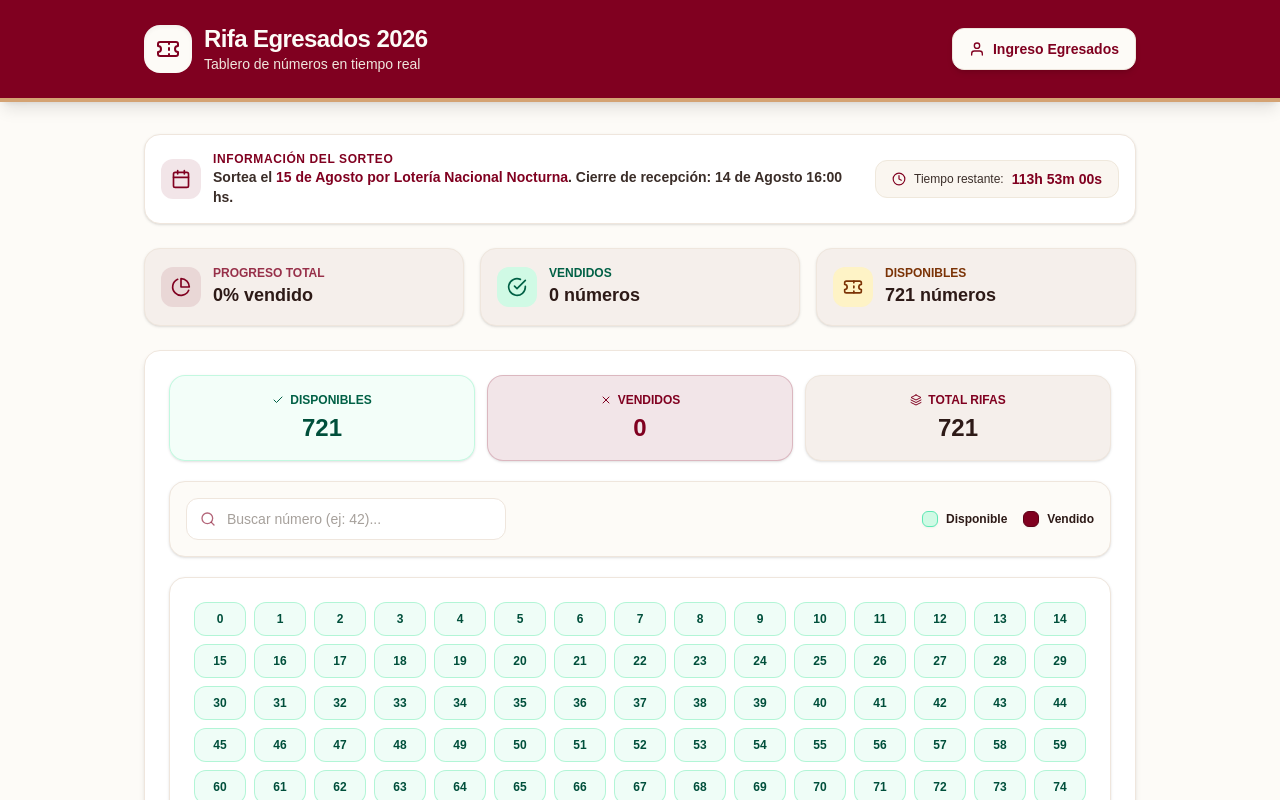
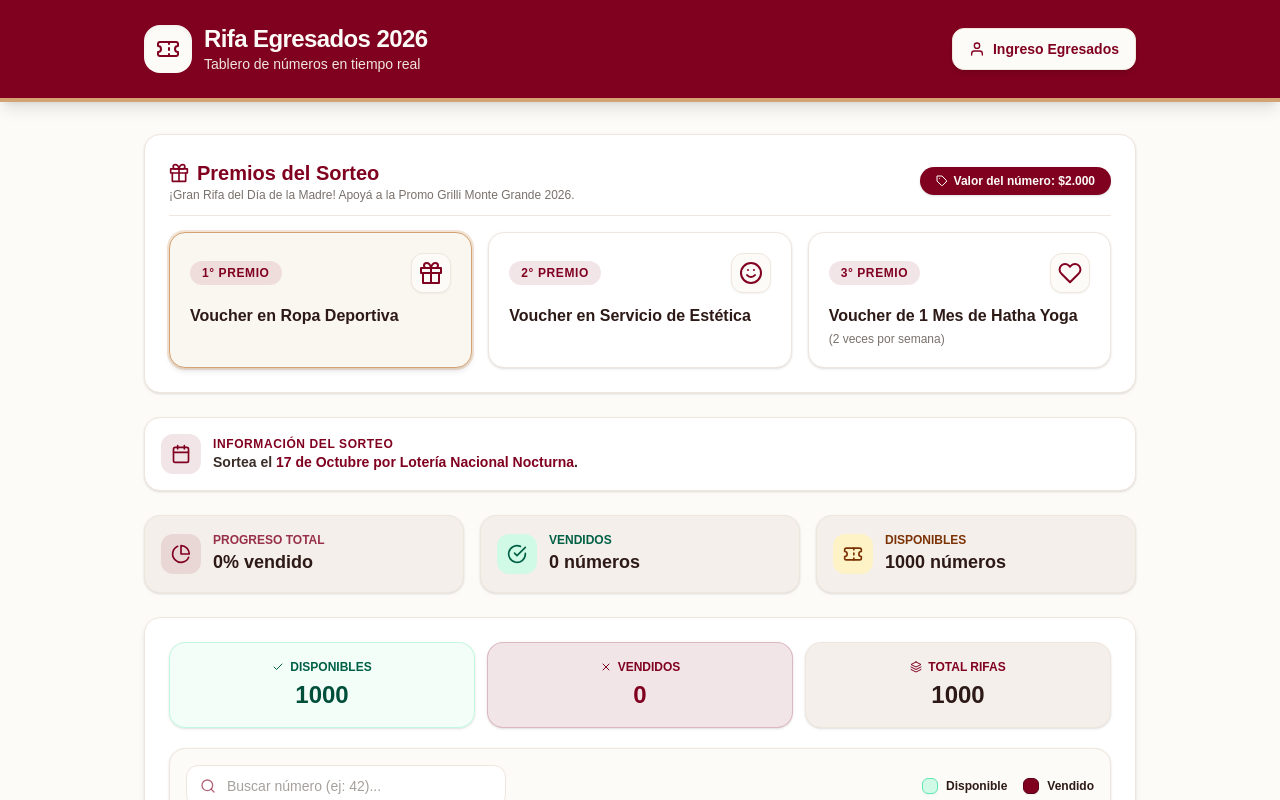
Before and after one commit to Ash19-88/raffle-manager, a Next.js app: page / in a window 1280 px wide. Shown: the top 800 px of the page. Built offline with nearby package versions, Linux system fonts and the light colour scheme; no server answers; the database is empty.

Commit message:
feat: add prizes section and update total tickets to 1000 and logic connected to it

```diff
--- a/src/app/api/rifas/vender/route.ts
+++ b/src/app/api/rifas/vender/route.ts
@@ -4,8 +4,8 @@ import { getSession } from '@/lib/auth';
 
 export async function POST(req: Request) {
   try {
-    // ----------------------------------------------------
-    // VALIDACIÓN DE HORA LÍMITE (HOY 16:00 HS ARGENTINA)
+    /* ----------------------------------------------------
+    // VALIDACIÓN DE HORA LÍMITE (DESACTIVADA PARA ESTA RIFA)
     // ----------------------------------------------------
     const FECHA_LIMITE = new Date('2026-08-14T19:00:00-03:00');
     if (new Date() >= FECHA_LIMITE) {
@@ -14,6 +14,7 @@ export async function POST(req: Request) {
         { status: 400 }
       );
     }
+      ---------------------------------------------------- */
     // 1. Verificación de Autenticación
     const session = await getSession();
     if (!session) {
--- a/src/app/my-panel/page.tsx
+++ b/src/app/my-panel/page.tsx
@@ -11,8 +11,8 @@ import {
   FiLoader,
   FiCalendar,
   FiFileText,
-  FiClock,
-  FiLock,
+  //FiClock,
+  //FiLock,
   FiCheckCircle,
 } from "react-icons/fi";
 import { LuTicket } from "react-icons/lu";
@@ -41,7 +41,7 @@ export default function MiPanelPage() {
   const [loading, setLoading] = useState(true);
   const [modalOpen, setModalOpen] = useState(false);
 
-  // --- LOGICA DE COUNTDOWN Y CIERRE (HOY 16:00 HS ARGENTINA) ---
+  /* --- LOGICA DE COUNTDOWN Y CIERRE (DESACTIVADA PARA ESTA RIFA) ---
   const [timeLeft, setTimeLeft] = useState<{
     hours: number;
     minutes: number;
@@ -72,7 +72,7 @@ export default function MiPanelPage() {
     const timer = setInterval(checkTime, 1000);
     return () => clearInterval(timer);
   }, []);
-  // -------------------------------------------------------------
+  ----------------------------------------------------------------- */
 
   const refrescarVentas = async () => {
     try {
@@ -145,8 +145,8 @@ export default function MiPanelPage() {
   // 1. Calculamos si completó todos sus números
   const completoTodosLosNumeros = totalVendidos >= totalAsignados;
 
-  // 2. Definimos si el botón debe estar deshabilitado
-  const botonDeshabilitado = isClosed || completoTodosLosNumeros;
+  // 2. Definimos si el botón debe estar deshabilitado (solo por rango completo)
+  const botonDeshabilitado = completoTodosLosNumeros;
 
   return (
     <main className="min-h-screen bg-[#FDFBF7] pb-12">
@@ -194,7 +194,7 @@ export default function MiPanelPage() {
       </header>
 
       <div className="max-w-3xl mx-auto p-4 space-y-5">
-        {/* COMPONENTE COUNTDOWN / ALERTA CIERRE */}
+        {/* --- BANNER DE COUNTDOWN / ALERTA DE CIERRE DESACTIVADO ---
         {isClosed ? (
           <div className="bg-red-50 border border-red-200 text-red-800 p-4 rounded-2xl flex items-center justify-center gap-2 text-sm font-bold shadow-sm">
             <FiLock className="w-5 h-5 text-red-700 shrink-0" />
@@ -218,6 +218,7 @@ export default function MiPanelPage() {
             </div>
           )
         )}
+        ------------------------------------------------------------- */}
 
         {/* Métricas */}
         <div className="grid grid-cols-2 gap-3">
@@ -239,7 +240,7 @@ export default function MiPanelPage() {
           </div>
         </div>
 
-        {/* Botón Acción Principal (Se deshabilita a las 19 hs) */}
+        {/* Botón Acción Principal */}
         <button
           onClick={() => setModalOpen(true)}
           disabled={botonDeshabilitado}
@@ -249,15 +250,10 @@ export default function MiPanelPage() {
               : "bg-[#800020] hover:bg-[#6B1124] active:scale-[0.99] text-[#FFFDF9] shadow-[#800020]/20 cursor-pointer"
           }`}
         >
-          {isClosed ? (
-            <>
-              <FiLock className="w-5 h-5" />
-              <span>Carga Cerrada (19:00 hs)</span>
-            </>
-          ) : completoTodosLosNumeros ? (
+          {completoTodosLosNumeros ? (
             <>
               <FiCheckCircle className="w-5 h-5 text-green-600" />
-              <span>¡Completaste tus 10 números! 🎉</span>
+              <span>¡Completaste tus números asignados! 🎉</span>
             </>
           ) : (
             <>
--- a/src/app/page.tsx
+++ b/src/app/page.tsx
@@ -1,19 +1,20 @@
-'use client';
+"use client";
 
-import { useState, useEffect } from 'react';
-import Link from 'next/link';
-import ChartNumbers from '@/components/ChartNumbers';
-import Footer from '@/components/Footer';
+import { useState, useEffect } from "react";
+import Link from "next/link";
+import ChartNumbers from "@/components/ChartNumbers";
+import Footer from "@/components/Footer";
 import {
   FiUser,
   FiPieChart,
   FiCheckCircle,
   FiLoader,
-  FiClock,
+  //FiClock,
   FiCalendar,
-  FiLock,
-} from 'react-icons/fi';
-import { LuTicket } from 'react-icons/lu';
+  //FiLock,
+} from "react-icons/fi";
+import { LuTicket } from "react-icons/lu";
+import AwardsSection from "@/components/AwardsSection";
 
 interface UserSession {
   nombre_completo: string;
@@ -25,13 +26,13 @@ export default function HomePage() {
   const [session, setSession] = useState<UserSession | null>(null);
   const [checkingAuth, setCheckingAuth] = useState(true);
 
-  // --- CONTADOR LÍMITE (HOY 16:00 HS ARGENTINA) ---
+  /* --- CONTADOR LÍMITE (DESACTIVADO PARA ESTA RIFA) ---
   const [timeLeft, setTimeLeft] = useState<{ hours: number; minutes: number; seconds: number } | null>(null);
   const [isClosed, setIsClosed] = useState(false);
 
   useEffect(() => {
-    // Límite de hoy a las 16:00 hs (ART / UTC-3)
-    const FECHA_LIMITE = new Date('2026-08-14T16:00:00-03:00').getTime();
+    // Límite  (ART / UTC-3)
+    const FECHA_LIMITE = new Date('2026-10-16T23:00:00-03:00').getTime();
 
     const checkTime = () => {
       const now = new Date().getTime();
@@ -52,13 +53,13 @@ export default function HomePage() {
     const timer = setInterval(checkTime, 1000);
     return () => clearInterval(timer);
   }, []);
-  // ------------------------------------------------
+  -------------------------------------------------- */
 
-  const TOTAL_NUMEROS = 721;
+  const TOTAL_NUMEROS = 1000;
 
   useEffect(() => {
     // 1. Cargar datos de la grilla pública
-    fetch('/api/rifas/publicas')
+    fetch("/api/rifas/publicas")
       .then((res) => res.json())
       .then((data) => {
         if (data.vendidos) {
@@ -69,7 +70,7 @@ export default function HomePage() {
       .finally(() => setLoading(false));
 
     // 2. Verificar si hay una sesión activa
-    fetch('/api/rifas/mis-ventas')
+    fetch("/api/rifas/mis-ventas")
       .then((res) => {
         if (res.ok) return res.json();
         return null;
@@ -85,7 +86,8 @@ export default function HomePage() {
 
   const totalVendidos = vendidos.size;
   const totalDisponibles = TOTAL_NUMEROS - totalVendidos;
-  const porcentajeVendido = Math.round((totalVendidos / TOTAL_NUMEROS) * 100) || 0;
+  const porcentajeVendido =
+    Math.round((totalVendidos / TOTAL_NUMEROS) * 100) || 0;
 
   return (
     <main className="min-h-screen bg-[#FDFBF7] text-[#2D1A17] flex flex-col">
@@ -135,7 +137,9 @@ export default function HomePage() {
 
       {/* Contenido Principal */}
       <section className="max-w-5xl mx-auto w-full px-4 py-6 sm:py-8 flex-1 flex flex-col gap-6">
-
+        <div className="bg-white p-5 sm:p-6 rounded-2xl border border-[#EFE6DD] shadow-sm">
+          <AwardsSection />
+        </div>
         {/* BANNER INFORMATIVO / COUNTDOWN */}
         <div className="bg-white border border-[#EFE6DD] rounded-2xl p-4 shadow-sm flex flex-col sm:flex-row items-center justify-between gap-3 text-center sm:text-left">
           <div className="flex items-center gap-3">
@@ -143,13 +147,20 @@ export default function HomePage() {
               <FiCalendar className="text-xl" />
             </div>
             <div>
-              <p className="text-xs font-bold text-[#800020] uppercase tracking-wider">Información del Sorteo</p>
+              <p className="text-xs font-bold text-[#800020] uppercase tracking-wider">
+                Información del Sorteo
+              </p>
               <p className="text-sm font-semibold text-[#3A2D28]">
-                Sortea el <strong className="font-bold text-[#800020]">15 de Agosto por Lotería Nacional Nocturna</strong>. Cierre de recepción: 14 de Agosto 16:00 hs.
+                Sortea el{" "}
+                <strong className="font-bold text-[#800020]">
+                  17 de Octubre por Lotería Nacional Nocturna
+                </strong>
+                .
               </p>
             </div>
           </div>
 
+          {/* --- BLOQUE COUNTDOWN DESACTIVADO ---
           {isClosed ? (
             <div className="bg-red-100 text-red-800 text-xs font-bold px-3.5 py-2 rounded-xl flex items-center gap-1.5 shrink-0">
               <FiLock className="text-sm" />
@@ -166,6 +177,7 @@ export default function HomePage() {
               </div>
             )
           )}
+           -------------------------------------- */}
         </div>
 
         {/* Banner de resumen para padres */}
@@ -175,8 +187,12 @@ export default function HomePage() {
               <FiPieChart />
             </div>
             <div>
-              <p className="text-xs font-semibold uppercase text-[#800020]/80">Progreso Total</p>
-              <p className="text-lg font-bold text-[#2D1A17]">{porcentajeVendido}% vendido</p>
+              <p className="text-xs font-semibold uppercase text-[#800020]/80">
+                Progreso Total
+              </p>
+              <p className="text-lg font-bold text-[#2D1A17]">
+                {porcentajeVendido}% vendido
+              </p>
             </div>
           </div>
 
@@ -185,8 +201,12 @@ export default function HomePage() {
               <FiCheckCircle />
             </div>
             <div>
-              <p className="text-xs font-semibold uppercase text-emerald-800">Vendidos</p>
-              <p className="text-lg font-bold text-[#2D1A17]">{totalVendidos} números</p>
+              <p className="text-xs font-semibold uppercase text-emerald-800">
+                Vendidos
+              </p>
+              <p className="text-lg font-bold text-[#2D1A17]">
+                {totalVendidos} números
+              </p>
             </div>
           </div>
 
@@ -195,8 +215,12 @@ export default function HomePage() {
               <LuTicket />
             </div>
             <div>
-              <p className="text-xs font-semibold uppercase text-amber-900">Disponibles</p>
-              <p className="text-lg font-bold text-[#2D1A17]">{totalDisponibles} números</p>
+              <p className="text-xs font-semibold uppercase text-amber-900">
+                Disponibles
+              </p>
+              <p className="text-lg font-bold text-[#2D1A17]">
+                {totalDisponibles} números
+              </p>
             </div>
           </div>
         </div>
@@ -206,10 +230,15 @@ export default function HomePage() {
           {loading ? (
             <div className="flex flex-col items-center justify-center py-16 text-[#800020]">
               <div className="w-8 h-8 border-4 border-[#800020] border-t-transparent rounded-full animate-spin mb-3"></div>
-              <p className="text-sm font-semibold">Cargando grilla de rifas...</p>
+              <p className="text-sm font-semibold">
+                Cargando grilla de rifas...
+              </p>
             </div>
           ) : (
-            <ChartNumbers numerosVendidos={vendidos} totalNumeros={TOTAL_NUMEROS} />
+            <ChartNumbers
+              numerosVendidos={vendidos}
+              totalNumeros={TOTAL_NUMEROS}
+            />
           )}
         </div>
       </section>
--- /dev/null
+++ b/src/components/AwardsSection.tsx
@@ -0,0 +1,76 @@
+import { FiGift, FiSmile, FiHeart, FiTag } from 'react-icons/fi';
+
+export default function AwardsSection() {
+  const premios = [
+    {
+      puesto: '1° Premio',
+      titulo: 'Voucher en Ropa Deportiva',
+      icono: <FiGift className="text-2xl text-[#800020]" />,
+      destacado: true,
+    },
+    {
+      puesto: '2° Premio',
+      titulo: 'Voucher en Servicio de Estética',
+      icono: <FiSmile className="text-2xl text-[#800020]" />,
+      destacado: false,
+    },
+    {
+      puesto: '3° Premio',
+      titulo: 'Voucher de 1 Mes de Hatha Yoga',
+      detalle: '2 veces por semana',
+      icono: <FiHeart className="text-2xl text-[#800020]" />,
+      destacado: false,
+    },
+  ];
+
+  return (
+    <div className="space-y-4">
+      <div className="flex flex-col sm:flex-row items-center justify-between gap-2 border-b border-[#EFE6DD] pb-3">
+        <div>
+          <h2 className="text-xl font-black text-[#800020] flex items-center gap-2">
+            <FiGift /> Premios del Sorteo
+          </h2>
+          <p className="text-xs text-stone-500 font-medium">
+            ¡Gran Rifa del Día de la Madre! Apoyá a la Promo Grilli Monte Grande 2026.
+          </p>
+        </div>
+        <div className="bg-[#800020] text-[#FDFBF7] px-4 py-1.5 rounded-full text-xs font-bold flex items-center gap-1.5 shadow-sm shrink-0">
+          <FiTag />
+          <span>Valor del número: $2.000</span>
+        </div>
+      </div>
+
+      <div className="grid grid-cols-1 md:grid-cols-3 gap-4">
+        {premios.map((premio, idx) => (
+          <div
+            key={idx}
+            className={`p-5 rounded-2xl border transition-all flex flex-col justify-between ${
+              premio.destacado
+                ? 'bg-[#FAF6F0] border-[#D4A373] shadow-md ring-2 ring-[#D4A373]/30'
+                : 'bg-white border-[#EFE6DD] shadow-sm'
+            }`}
+          >
+            <div>
+              <div className="flex items-center justify-between mb-3">
+                <span className="text-xs font-black uppercase tracking-wider bg-[#800020]/10 text-[#800020] px-3 py-1 rounded-full">
+                  {premio.puesto}
+                </span>
+                <div className="w-10 h-10 rounded-xl bg-[#FDFBF7] border border-[#EFE6DD] flex items-center justify-center shadow-xs">
+                  {premio.icono}
+                </div>
+              </div>
+              <h3 className="text-base font-bold text-[#2D1A17] leading-snug">
+                {premio.titulo}
+              </h3>
+              {premio.detalle && (
+                <p className="text-xs text-stone-500 font-medium mt-1">
+                  ({premio.detalle})
+                </p>
+              )}
+            </div>
+          </div>
+        ))}
+      </div>
+    </div>
+  );
+}
--- a/src/components/ChartNumbers.tsx
+++ b/src/components/ChartNumbers.tsx
@@ -8,7 +8,7 @@ interface Props {
   totalNumeros?: number;
 }
 
-export default function ChartNumbers({ numerosVendidos, totalNumeros = 721 }: Props) {
+export default function ChartNumbers({ numerosVendidos, totalNumeros = 1000 }: Props) {
   const [busqueda, setBusqueda] = useState('');
 
   const numeros = Array.from({ length: totalNumeros }, (_, i) => i);
```
Also changed, not shown: 1 other file (tests, documents, lock files or other folders).
